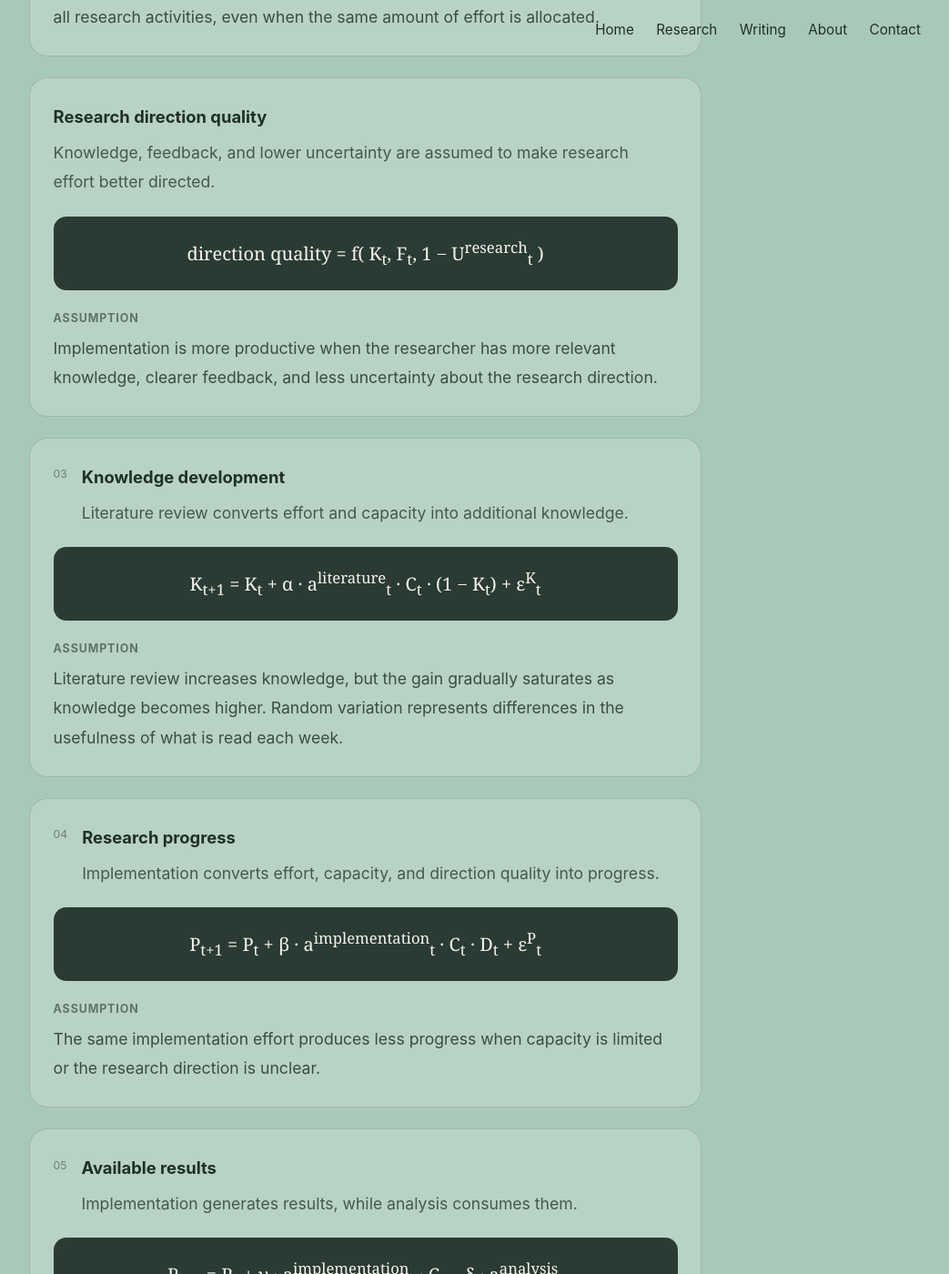
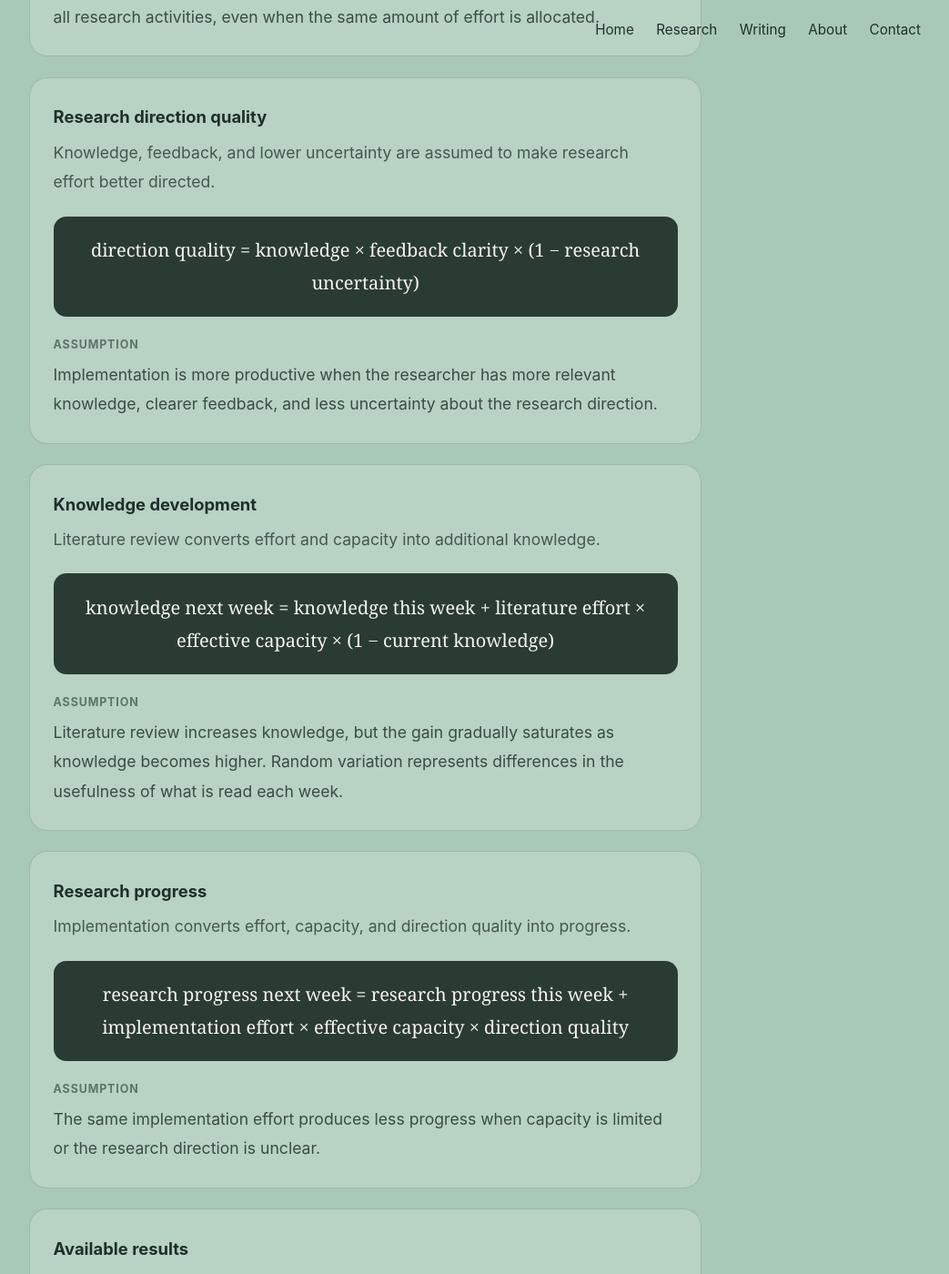
Before and after one commit to SepidehFouladzadeh/SepidehFouladzadeh.github.io, a Jekyll site: the page built from _posts/2026-07-19-custom-environment.md, in a window 1280 px wide and 1400 px high, scrolled down 3570 px. Shown: the whole window at 91% size, without its empty margins (228-1271 px from the left). Built offline with Jekyll 4.4.1, drawn with Linux system fonts in a browser that asks for light colours; some of the changed text lies outside the part shown.

```diff
--- a/_posts/2026-07-19-custom-environment.md
+++ b/_posts/2026-07-19-custom-environment.md
@@ -425,14 +425,13 @@ Below you can see how the research process evolves alongside weekly effort alloc
             </div>
         </div>
 
+
         <div class="assumption-equation">
             direction quality
             =
-            f(
-            K<sub>t</sub>,
-            F<sub>t</sub>,
-            1 − U<sup>research</sup><sub>t</sub>
-            )
+            knowledge
+            × feedback clarity
+            × (1 − research uncertainty)
         </div>
 
         <div class="assumption-meaning">
@@ -453,7 +452,6 @@ Below you can see how the research process evolves alongside weekly effort alloc
         <article class="assumption-card">
 
         <div class="assumption-heading">
-            <span class="assumption-number">03</span>
 
             <div>
             <h4>Knowledge development</h4>
@@ -465,16 +463,14 @@ Below you can see how the research process evolves alongside weekly effort alloc
         </div>
 
         <div class="assumption-equation">
-            K<sub>t+1</sub>
+
+            knowledge next week
             =
-            K<sub>t</sub>
+            knowledge this week
             +
-            α ·
-            a<sup>literature</sup><sub>t</sub>
-            · C<sub>t</sub>
-            · (1 − K<sub>t</sub>)
-            +
-            ε<sup>K</sup><sub>t</sub>
+            literature effort
+            × effective capacity
+            × (1 − current knowledge)
         </div>
 
         <div class="assumption-meaning">
@@ -495,7 +491,6 @@ Below you can see how the research process evolves alongside weekly effort alloc
         <article class="assumption-card">
 
         <div class="assumption-heading">
-            <span class="assumption-number">04</span>
 
             <div>
             <h4>Research progress</h4>
@@ -507,16 +502,14 @@ Below you can see how the research process evolves alongside weekly effort alloc
         </div>
 
         <div class="assumption-equation">
-            P<sub>t+1</sub>
+
+            research progress next week
             =
-            P<sub>t</sub>
+            research progress this week
             +
-            β ·
-            a<sup>implementation</sup><sub>t</sub>
-            · C<sub>t</sub>
-            · D<sub>t</sub>
-            +
-            ε<sup>P</sup><sub>t</sub>
+            implementation effort
+            × effective capacity
+            × direction quality
         </div>
 
         <div class="assumption-meaning">
@@ -536,7 +529,6 @@ Below you can see how the research process evolves alongside weekly effort alloc
         <article class="assumption-card">
 
         <div class="assumption-heading">
-            <span class="assumption-number">05</span>
 
             <div>
             <h4>Available results</h4>
@@ -576,7 +568,6 @@ Below you can see how the research process evolves alongside weekly effort alloc
         <article class="assumption-card">
 
         <div class="assumption-heading">
-            <span class="assumption-number">06</span>
 
             <div>
             <h4>Information gain through analysis</h4>
@@ -588,14 +579,12 @@ Below you can see how the research process evolves alongside weekly effort alloc
         </div>
 
         <div class="assumption-equation">
-            I<sub>t</sub>
+            information gain
             =
-            η ·
-            min(
-            R<sub>t</sub>,
-            a<sup>analysis</sup><sub>t</sub> · C<sub>t</sub>
-            )
-            · K<sub>t</sub>
+            analyzed results
+            × knowledge
+            × research uncertainty
+            × random effectiveness
         </div>
 
         <div class="assumption-meaning">
@@ -616,7 +605,6 @@ Below you can see how the research process evolves alongside weekly effort alloc
         <article class="assumption-card">
 
         <div class="assumption-heading">
-            <span class="assumption-number">07</span>
 
             <div>
             <h4>Research uncertainty</h4>
@@ -659,7 +647,6 @@ Below you can see how the research process evolves alongside weekly effort alloc
         <article class="assumption-card">
 
         <div class="assumption-heading">
-            <span class="assumption-number">08</span>
 
             <div>
             <h4>Communication and feedback</h4>
@@ -719,15 +706,15 @@ Below you can see how the research process evolves alongside weekly effort alloc
         </div>
 
         <div class="assumption-equation">
-            E<sub>t+1</sub>
+            energy next week
             =
-            E<sub>t</sub>
+            energy this week
             −
-            ρ · Workload<sub>t</sub>
+            workload
             +
-            σ · a<sup>recovery</sup><sub>t</sub>
-            · H<sub>t</sub>
-            · (1 − U<sup>life</sup><sub>t</sub>)
+            recovery effort
+            × health
+            × (1 − life uncertainty)
         </div>
 
         <div class="assumption-meaning">
@@ -759,13 +746,11 @@ Below you can see how the research process evolves alongside weekly effort alloc
         </div>
 
         <div class="assumption-equation">
-            H<sub>t+1</sub>
+            health next week
             =
-            H<sub>t</sub>
-            −
-            κ · Overload<sub>t</sub>
-            +
-            τ · a<sup>recovery</sup><sub>t</sub>
+            health this week
+            − overload damage
+            + recovery gain
         </div>
 
         <div class="assumption-meaning">
@@ -786,7 +771,6 @@ Below you can see how the research process evolves alongside weekly effort alloc
         <article class="assumption-card">
 
         <div class="assumption-heading">
-            <span class="assumption-number">11</span>
 
             <div>
             <h4>Deadline pressure</h4>
@@ -798,12 +782,10 @@ Below you can see how the research process evolves alongside weekly effort alloc
         </div>
 
         <div class="assumption-equation">
-            Q<sub>t+1</sub>
+            deadline pressure
             =
-            f(
-            1 − TimeRemaining<sub>t</sub>,
-            1 − P<sub>t</sub>
-            )
+            elapsed time
+            × incomplete progress
         </div>
 
         <div class="assumption-meaning">
```
